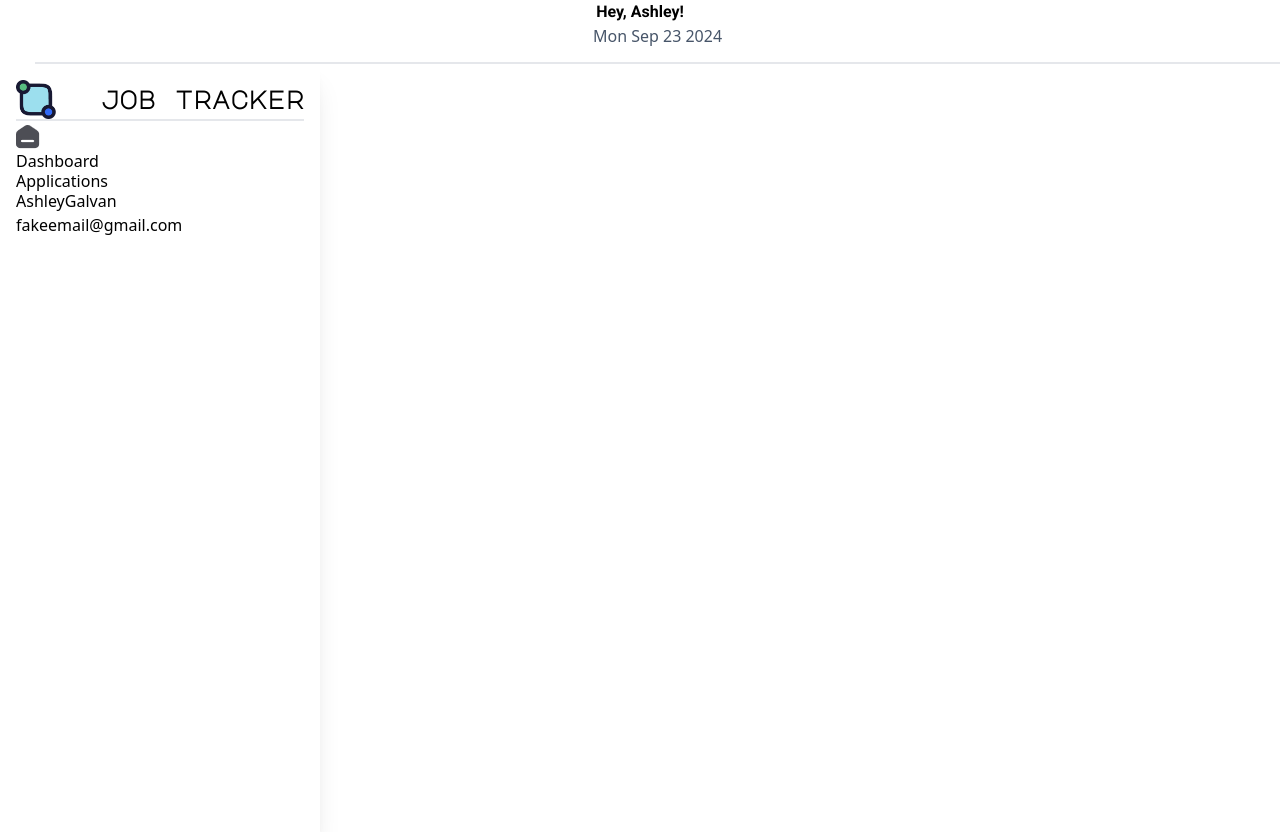
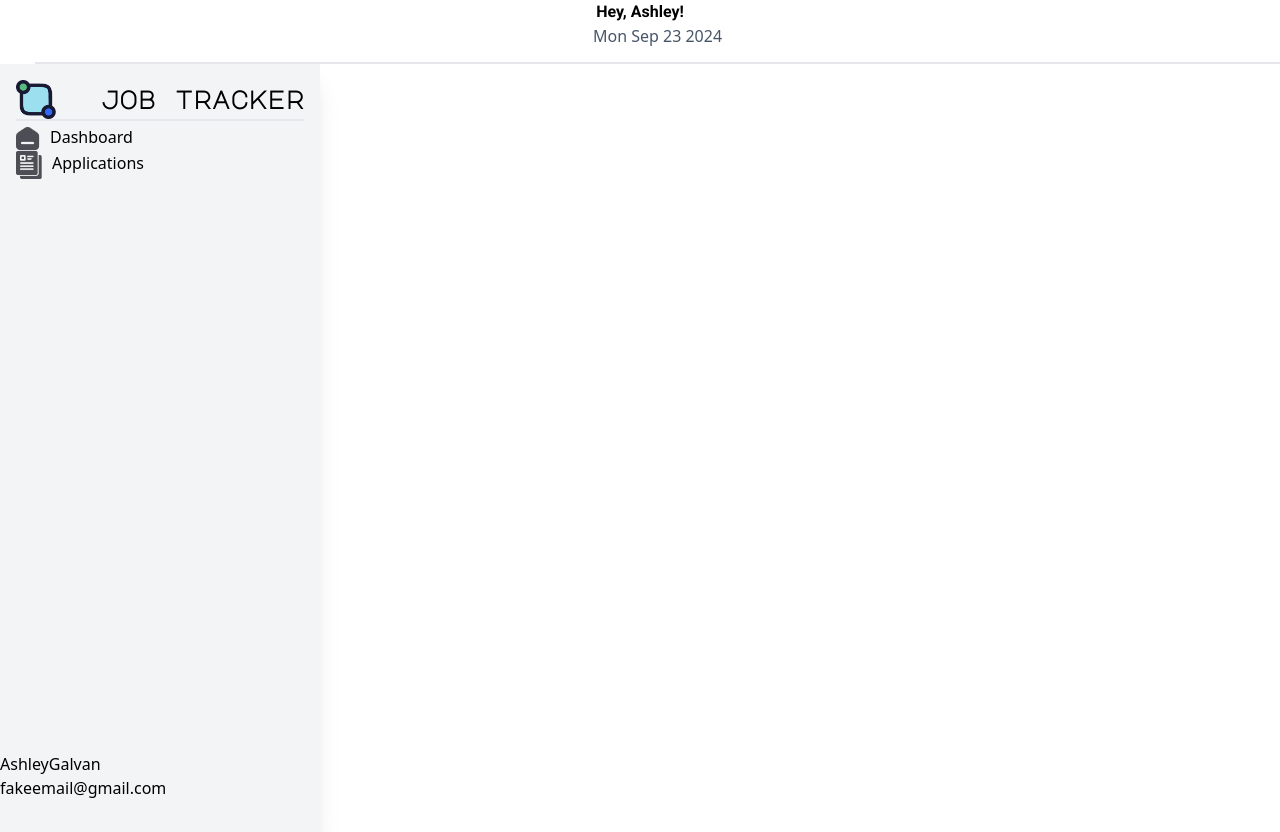
Before and after one commit to Sinai161/job-tracker-fe, a React (Create React App) app: page / in a window 1280 px wide. Built offline with nearby package versions, Linux system fonts and the light colour scheme.

Commit message:
changed bg color on sidebar, added image, moved email and name to bottom of page

```diff
--- a/src/components/Header.js
+++ b/src/components/Header.js
@@ -24,7 +24,7 @@ function currentDate() {
     return(
         <div className="">
             <h1 className="header1 text-center font-roboto">{user()}</h1>
-            <h1 className="header2 text-center text-slate-600 border-b-2 ">{currentDate()}</h1>
+            <h1 className="date-border header2 text-center text-slate-600 border-b-2">{currentDate()}</h1>
         </div>
     )
 }
--- a/src/components/Sidebar.js
+++ b/src/components/Sidebar.js
@@ -23,16 +23,21 @@ const Sidebar = () => {
         setUser(userLogin)
     })
     return(
-    <div className="h-[calc(100vh-2rem)] w-full max-w-[20rem] p-4 shadow-xl shadow-blue-gray-900/5 items-start ">
+    <div className="h-[calc(100vh-2rem)] w-full max-w-[20rem] p-4 shadow-xl shadow-gray-500/6 bg-gray-100 ">
         <div className="w-full justify-between items-center gap-2.5 inline-flex border-b-2">
         <img className="sidebar-img" src="assets/370082334-f2a67fab-f222-4bf2-82c3-0ad258b65a21.png" alt="logo"/>
         <h1 className="sidebar-title text-center">job tracker</h1>
         </div>
-        <img src="/assets/Layer 1 (1).png" alt="logo"/>
-        <h3 className="h-5 w-5">Dashboard</h3>
-        <h3 className="h-5 w-5">Applications</h3>
-        <h4>{user.firstName}{user.lastName}</h4>
-        <h4>{user.email}</h4>
+        <div className="">
+        <img className="inline-flex" src="/assets/Layer 1 (1).png" alt="logo"/>
+        <button className="h-5 w-5 hover:bg-slate-600">Dashboard</button>
+        </div>
+        <div className="">
+        <img className="applications-logo inline-flex " src="/assets/372282690-2583ee41-9963-4b69-ab88-a42ea69c3f0e.png" alt="logo"/>
+        <button className="h-5 w-5 hover:bg-slate-600">Applications</button>
+        </div>
+        <h4 className="absolute inset-x-0 bottom-0">{user.email}</h4>
+        <h4 className="absolute inset-x-0 bottom-6">{user.firstName}{user.lastName}</h4>
 
         <UserInfo props={user}></UserInfo>
     </div>
--- a/src/index.css
+++ b/src/index.css
@@ -31,6 +31,15 @@ h3 {
   font-size: 16px;
 }
 
+.applications-logo {
+  width: 26px;
+}
+
+button {
+  margin-left: 10px;
+}
+
+
 
 /* code {
   font-family: source-code-pro, Menlo, Monaco, Consolas, 'Courier New',
```
Also changed, not shown: public/assets/372282690-2583ee41-9963-4b69-ab88-a42ea69c3f0e.png (added).
